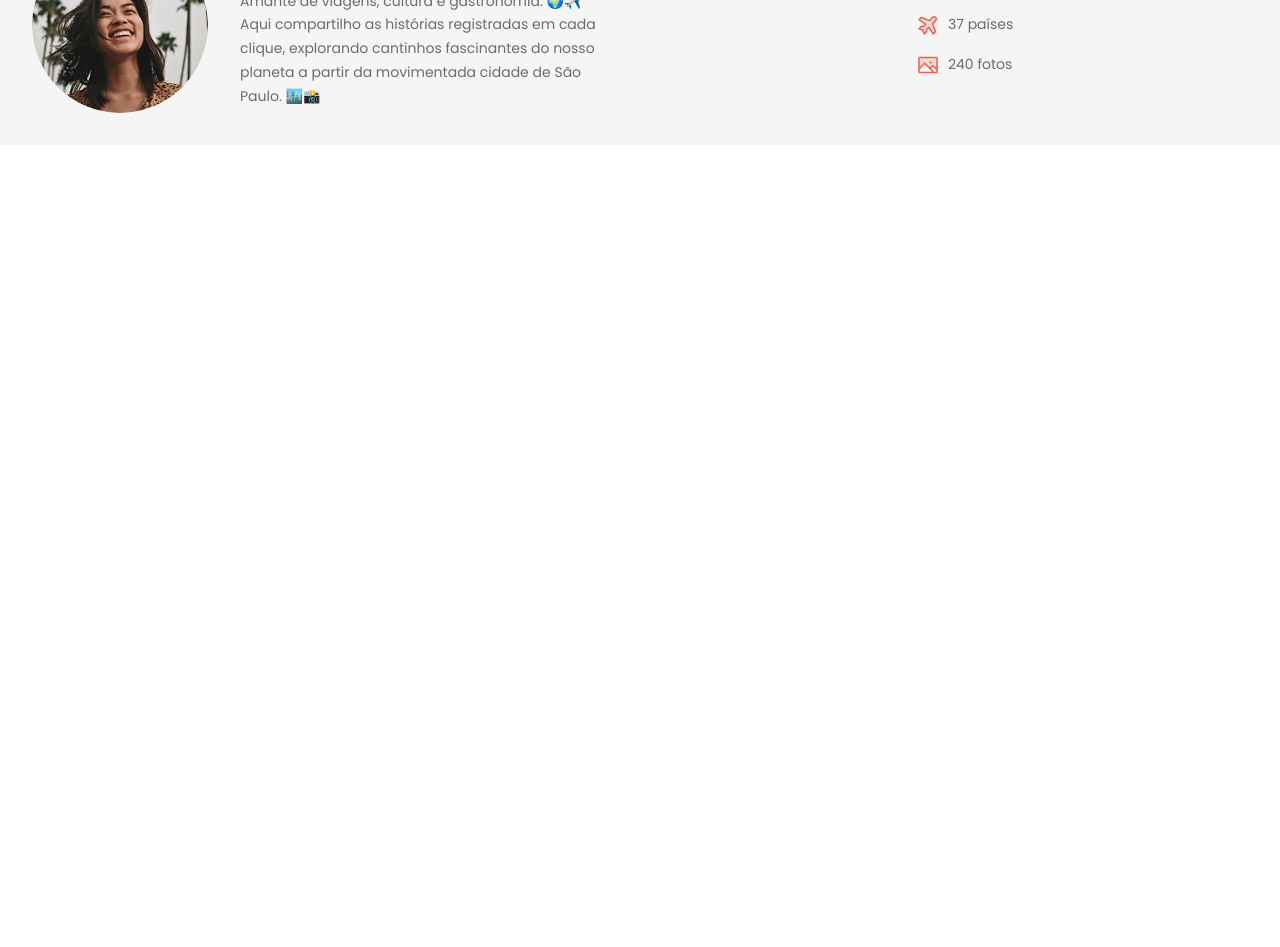
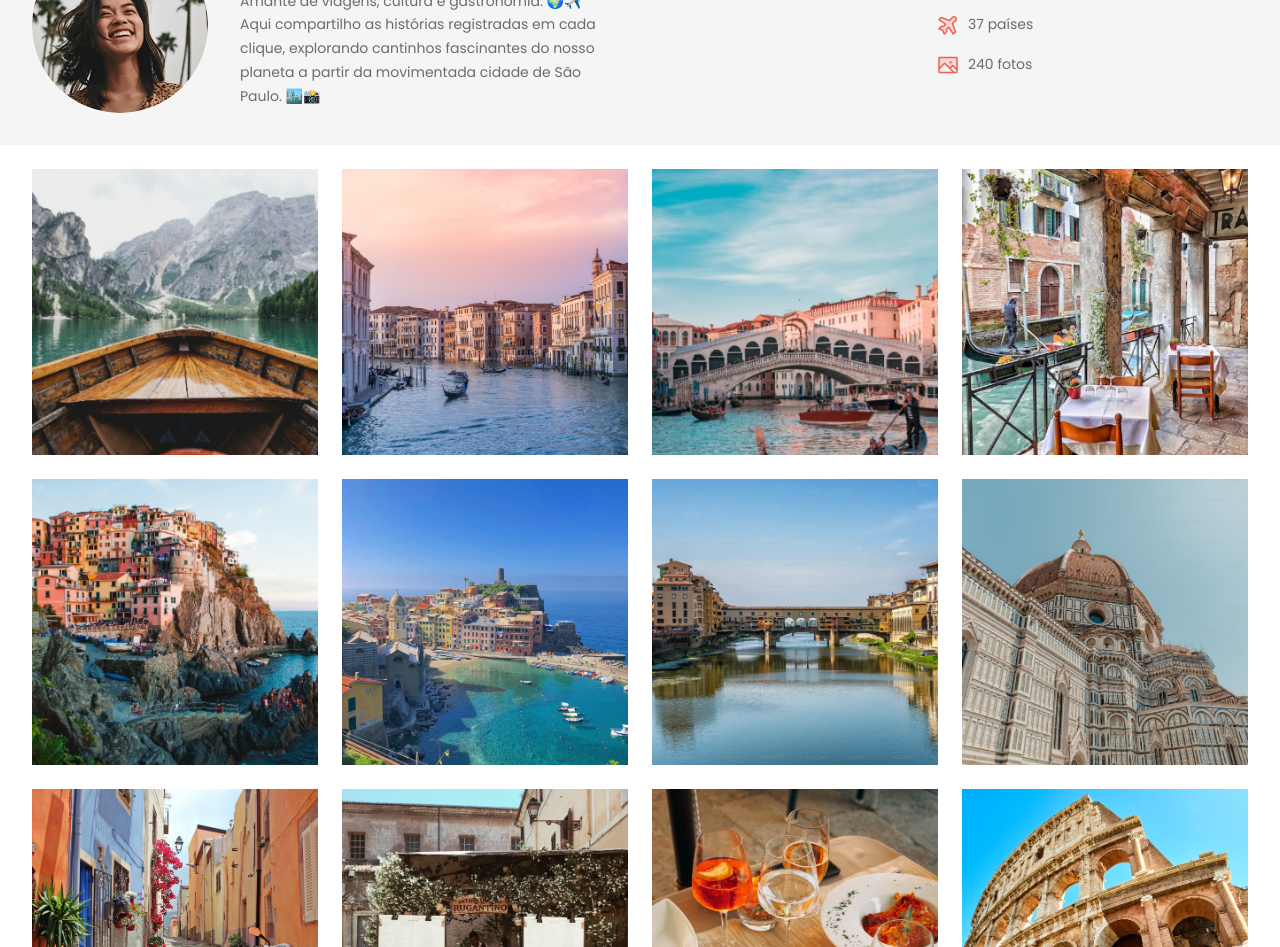
Before and after one commit to Otakotak88/Travelgram, a plain HTML site: page index.html in a window 1280 px wide. Shown: the part 190-1137 px from the top of the page. Before the commit the page ends 800 px from the top, so only its background shows below. Drawn offline with Linux system fonts and the light colour scheme.

Commit message:
Main created and spacing changes

```diff
--- a/index.html
+++ b/index.html
@@ -12,8 +12,8 @@
     <link href="https://fonts.googleapis.com/css2?family=Poppins:wght@400;700&display=swap" rel="stylesheet">
 </head>
 <body>
-    <div class="bg-surface-color">
-        <nav class="container">
+    <div class="bg-surface-color container">
+        <nav>
             <a href="#" id="logo">
                 <img src="assets/Logo.svg" alt="">
             </a>
@@ -41,5 +41,20 @@
             </ul>
         </header>
     </div>
+
+    <main class="container">
+        <img src="assets/images/Image 01.png" alt="">
+        <img src="assets/images/Image 02.png" alt="">
+        <img src="assets/images/Image 03.png" alt="">
+        <img src="assets/images/Image 04.png" alt="">
+        <img src="assets/images/Image 05.png" alt="">
+        <img src="assets/images/Image 06.png" alt="">
+        <img src="assets/images/Image 07.png" alt="">
+        <img src="assets/images/Image 08.png" alt="">
+        <img src="assets/images/Image 09.png" alt="">
+        <img src="assets/images/Image 10.png" alt="">
+        <img src="assets/images/Image 11.png" alt="">
+        <img src="assets/images/Image 12.png" alt="">
+    </main>
 </body>
 </html>
--- a/styles/global.css
+++ b/styles/global.css
@@ -34,7 +34,7 @@ a:hover{
 
 .container{
     padding-inline: 32px;
-    max-width: 1440px;
+    max-width: 1280px;
     margin-inline: auto;
 }
 
--- a/styles/header.css
+++ b/styles/header.css
@@ -1,5 +1,5 @@
 .profile{
-    padding: 32px;
+    padding-block: 32px;
     display: flex;
     align-items: center;
     justify-content: space-between;
@@ -32,7 +32,7 @@
 .info li{
     display: flex;
     gap: 8px;
-    width: 300px;
+    width: 280px;
     font: var(--text-md)
 }
 .nome{
--- a/styles/index.css
+++ b/styles/index.css
@@ -1,3 +1,4 @@
 @import url(global.css);
 @import url(navbar.css);
 @import url(header.css);
+@import url(main.css);
--- /dev/null
+++ b/styles/main.css
@@ -0,0 +1,10 @@
+main{
+    display: flex;
+    flex-wrap: wrap;
+    gap: 24px;
+    padding-block: 24px;
+}
+main > img{
+    height: 25%;
+    width: calc(25% - 18px);
+}
```
